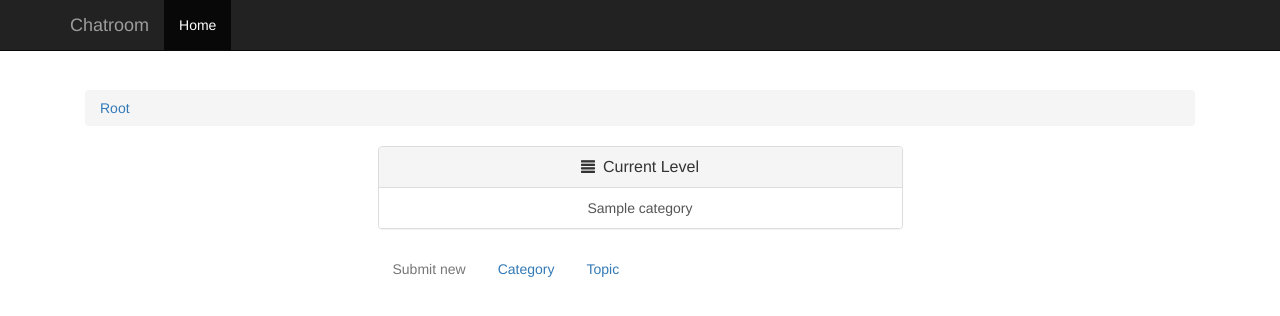
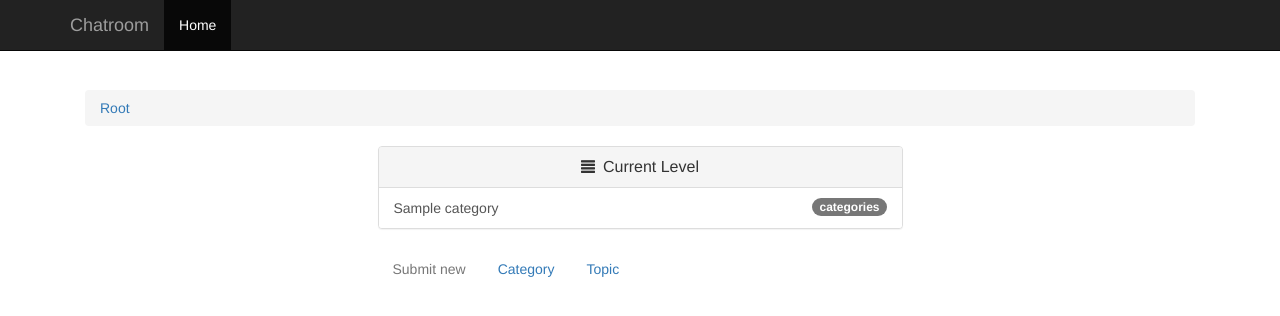
Before and after one commit to jhorbulyk/PairBasedChatRoom, a PHP site: page /category.html in a window 1280 px wide. Shown: the top 316 px of the page. Run offline with PHP 8.4, Linux system fonts and the light colour scheme; tables that the repository leaves empty hold one stand-in row (values such as "Sample post"); some libraries are stand-ins or nearby versions.

Commit message:
linked topics to category

```diff
--- a/frontend/category.html
+++ b/frontend/category.html
@@ -40,7 +40,7 @@
       </div>
       <div id="navbar" class="collapse navbar-collapse">
         <ul class="nav navbar-nav">
-          <li class="active"><a href="#">Home</a>
+          <li class="active"><a href="category.html">Home</a>
           </li>
         </ul>
       </div>
--- a/frontend/chat.html
+++ b/frontend/chat.html
@@ -39,7 +39,7 @@
       </div>
       <div id="navbar" class="collapse navbar-collapse">
         <ul class="nav navbar-nav">
-          <li class="active"><a href="#">Home</a>
+          <li class="active"><a href="category.html">Home</a>
           </li>
         </ul>
       </div>
--- a/frontend/css/style.css
+++ b/frontend/css/style.css
@@ -10,7 +10,7 @@ body {
   overflow-y: auto;
   text-align: left;
 }
-.breadcrumb {
+.breadcrumb, .current-level{
   text-align: left;
 }
 .md {
--- a/frontend/js/category.js
+++ b/frontend/js/category.js
@@ -23,12 +23,7 @@ $(function () {
     var data = JSON.parse(data);
     data.reverse();
     $.each(data, function (index) {
-      // leaf index as current index
-      if (index == -99) {
-        createList($(".current-level"), data[index].id, data[index].name, false, data[index].type);
-      } else {
-        createList($(".current-level"), data[index].id, data[index].name, true, data[index].type);
-      }
+      createList($(".current-level"), data[index].id, data[index].name, true, data[index].type);
     })
   });
 })
@@ -42,10 +37,18 @@ function createBreadcrumb(id, name, enable) {
 }
 
 function createList(obj, id, name, enable, type) {
-  if (enable == true) {
-    obj.prepend("<a href=?parent=" + id + " class=\"list-group-item\">" + name + "</a>");
+  if (type == "topic") {
+    if (enable == true) {
+      obj.prepend("<a href=chat.html?id=" + id + " class=\"list-group-item\">" + name + "<span class=\"badge\">" + type + "</span></a>");
+    } else {
+      obj.prepend("<a href=?chat.html=" + id + " class=\"list-group-item disabled\">" + name + "<span class=\"badge\">" + type + "</span></a>");
+    }
   } else {
-    obj.prepend("<a href=?parent=" + id + " class=\"list-group-item disabled\">" + name + "</a>");
+    if (enable == true) {
+      obj.prepend("<a href=?parent=" + id + " class=\"list-group-item\">" + name + "<span class=\"badge\">" + type + "</span></a>");
+    } else {
+      obj.prepend("<a href=?parent=" + id + " class=\"list-group-item disabled\">" + name + "<span class=\"badge\">" + type + "</span></a>");
+    }
   }
 }
 
--- a/frontend/js/submit.js
+++ b/frontend/js/submit.js
@@ -3,7 +3,7 @@ $(function () {
   hash && $('ul.nav a[href="' + hash + '"]').tab('show');
   var parent = (typeof $.cookie("parent") === 'undefined' || !isNumber($.cookie("parent"))) ? 0 : $.cookie("parent");
 
-  $("input[name='parent']").val(parent);
+  $(".parent").val(parent);
 
   $.post("/chatroom/php/category/breadcrumbtrail.php", {
     parent: parent
@@ -36,10 +36,10 @@ $("#submit-topic").submit(function (event) {
   event.preventDefault();
   var form = $(this);
   var data = form.serialize();
-  var url = "chat.html?parent=" + $("#submit-topic > input[name='parent']").val();
+  var url = "chat.html?id=" + $("#submit-topic > input[name='parent']").val();
   $.post(form.attr('action'), data, function () {
   }).done(function () {
-    //$(location).attr('href', url);
+    $(location).attr('href', url);
   }).fail(function () {});
 });
 
--- a/frontend/submit.html
+++ b/frontend/submit.html
@@ -39,7 +39,7 @@
       </div>
       <div id="navbar" class="collapse navbar-collapse">
         <ul class="nav navbar-nav">
-          <li class="active"><a href="#">Home</a>
+          <li class="active"><a href="category.html">Home</a>
           </li>
         </ul>
       </div>
@@ -73,7 +73,7 @@
             <div class="panel panel-info">
               <div class="panel-body">
                 <form id="submit-category" class="form-horizontal" role="form" action="/chatroom/php/category/createcategory.php" method="post">
-                  <input type="hidden" name="parent" />
+                  <input type="hidden" class="parent" name="parent" />
                   <div id="alert" style="display:none" class="alert alert-danger">
                     <p>Error:</p>
                     <span></span>
@@ -103,7 +103,7 @@
             <div class="panel panel-info">
               <div class="panel-body">
                 <form id="submit-topic" class="form-horizontal" role="form" action="/chatroom/php/topic/createtopic.php" method="post">
-                  <input type="hidden" name="parent" />
+                  <input type="hidden" class="parent" name="category" />
                   <div id="alert" style="display:none" class="alert alert-danger">
                     <p>Error:</p>
                     <span></span>
```
